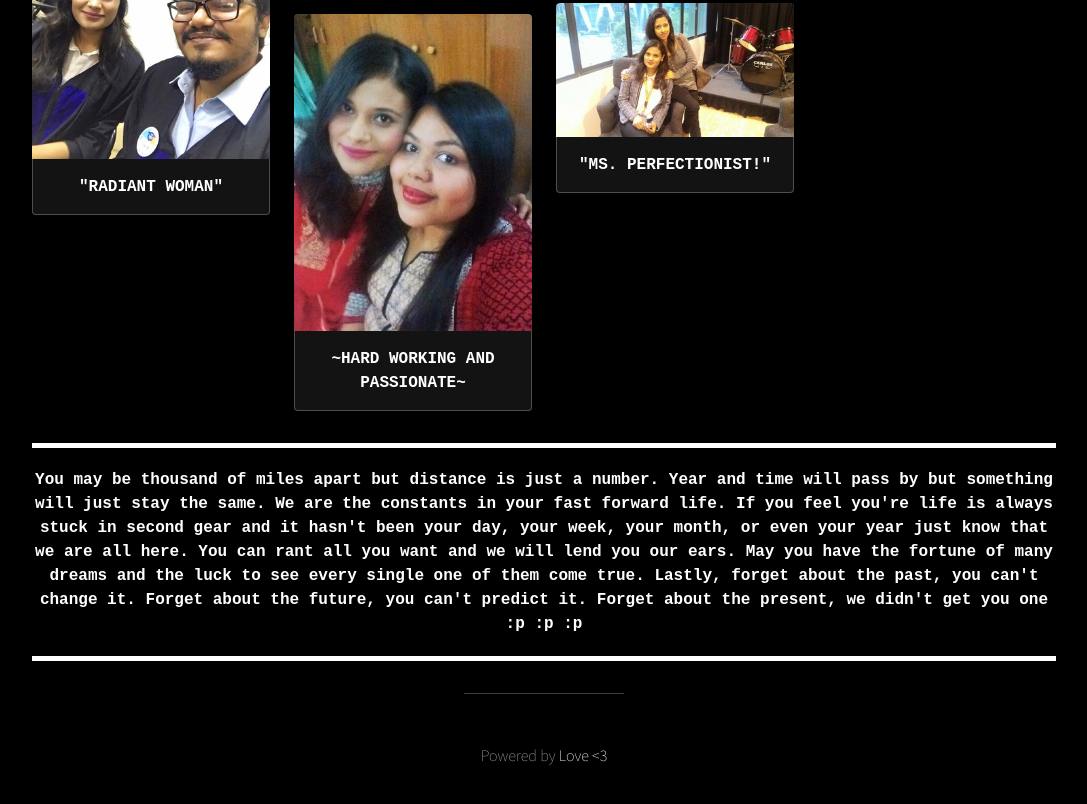
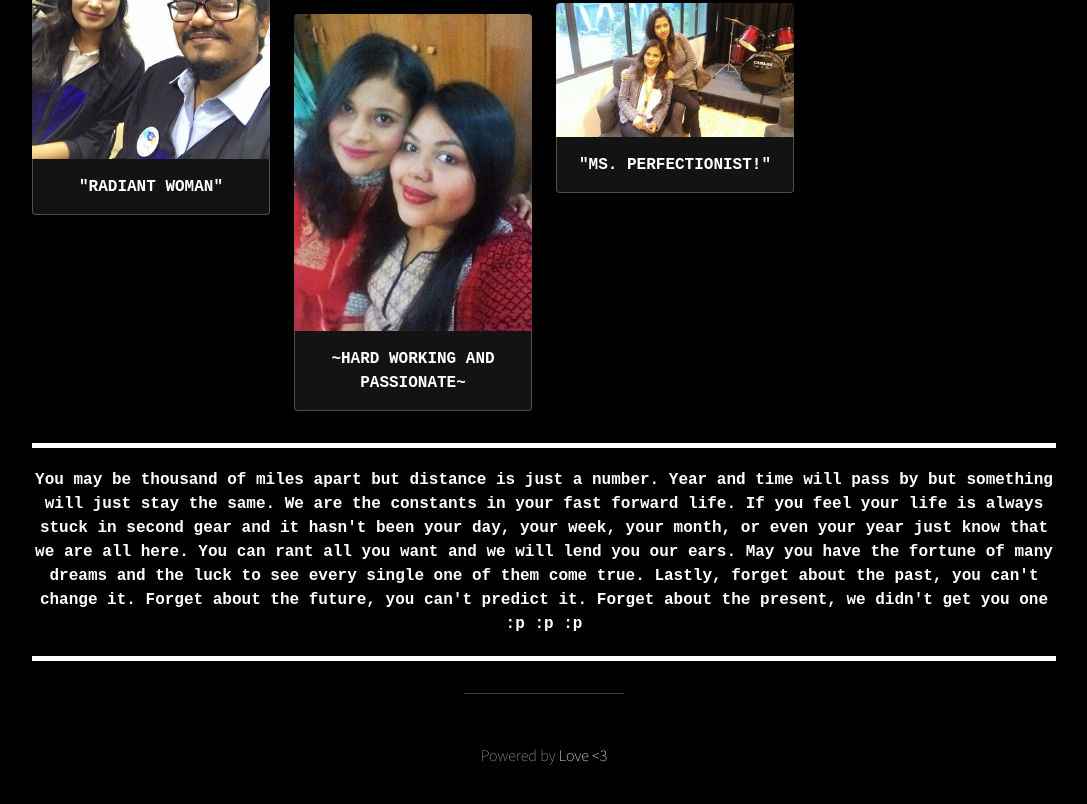
Before and after one commit to shareen27/shareen27.github.io, a plain HTML site: page index.html in a window 1280 px wide. Shown: the part 2809-3613 px from the top of the page, without its empty margins (96-1183 px from the left). Drawn offline with Linux system fonts and the light colour scheme; a script that the page names is missing.

Commit message:
fixed a typo

```diff
--- a/index.html
+++ b/index.html
@@ -100,7 +100,7 @@
 
 					<div class="essay" style="text-align: center;">
 						<h3> You may be thousand of miles apart but distance is just a number. Year and time will pass by
-						but something will just stay the same. We are the constants in your fast forward life. If you feel you're life is always stuck in second gear and it hasn't been your day, your week, your month, or even your year just know that we are all here. You can rant all you want and we will lend you our ears. May you have the fortune of many dreams and the luck to see every single one of them come true. Lastly, forget about the past, you can't change it. Forget about the future, you can't predict it. Forget about the present, we didn't get you one :p :p :p </h3>
+						but something will just stay the same. We are the constants in your fast forward life. If you feel your life is always stuck in second gear and it hasn't been your day, your week, your month, or even your year just know that we are all here. You can rant all you want and we will lend you our ears. May you have the fortune of many dreams and the luck to see every single one of them come true. Lastly, forget about the past, you can't change it. Forget about the future, you can't predict it. Forget about the present, we didn't get you one :p :p :p </h3>
 					</div>
 
 				<!-- Footer -->
```
